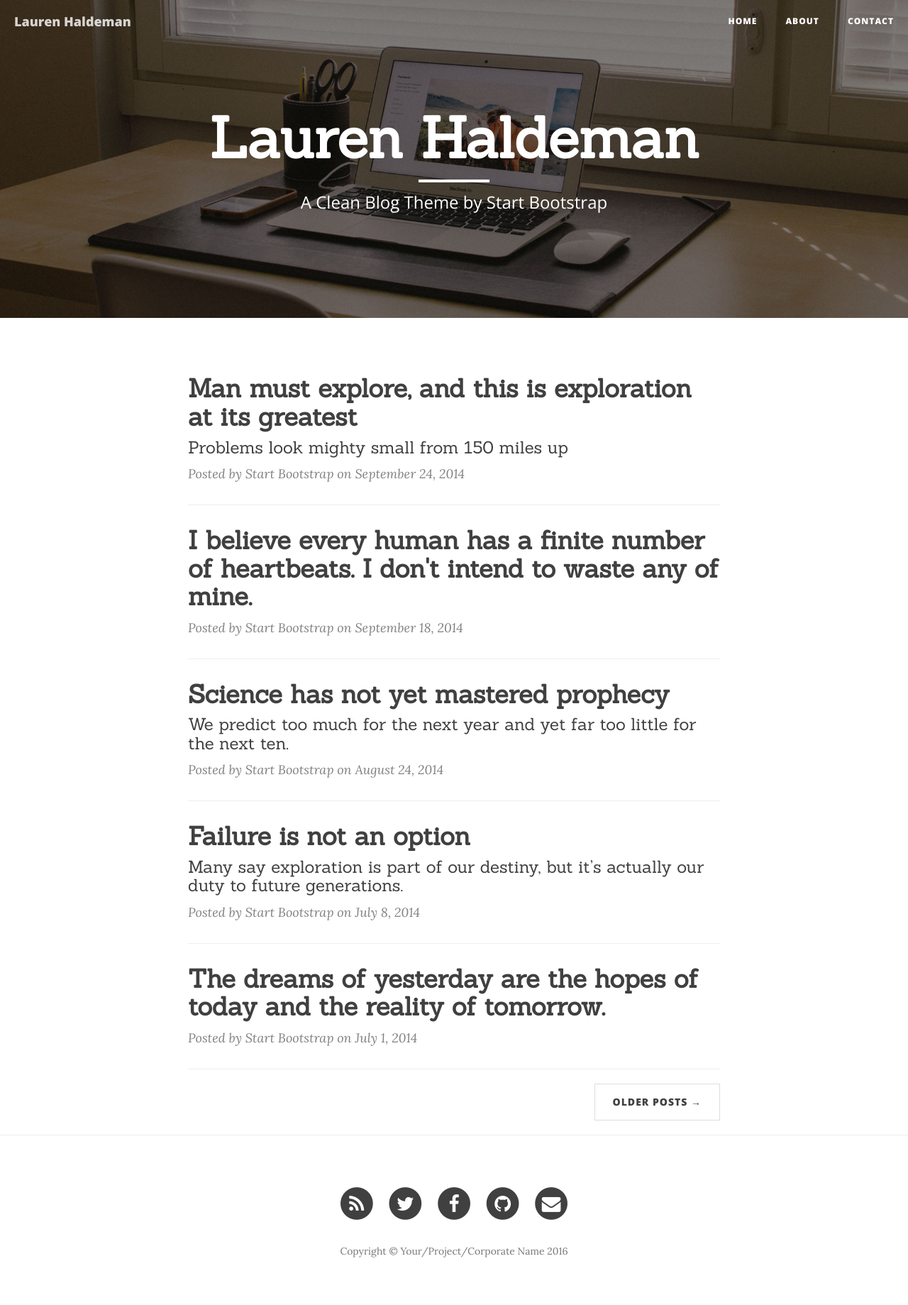
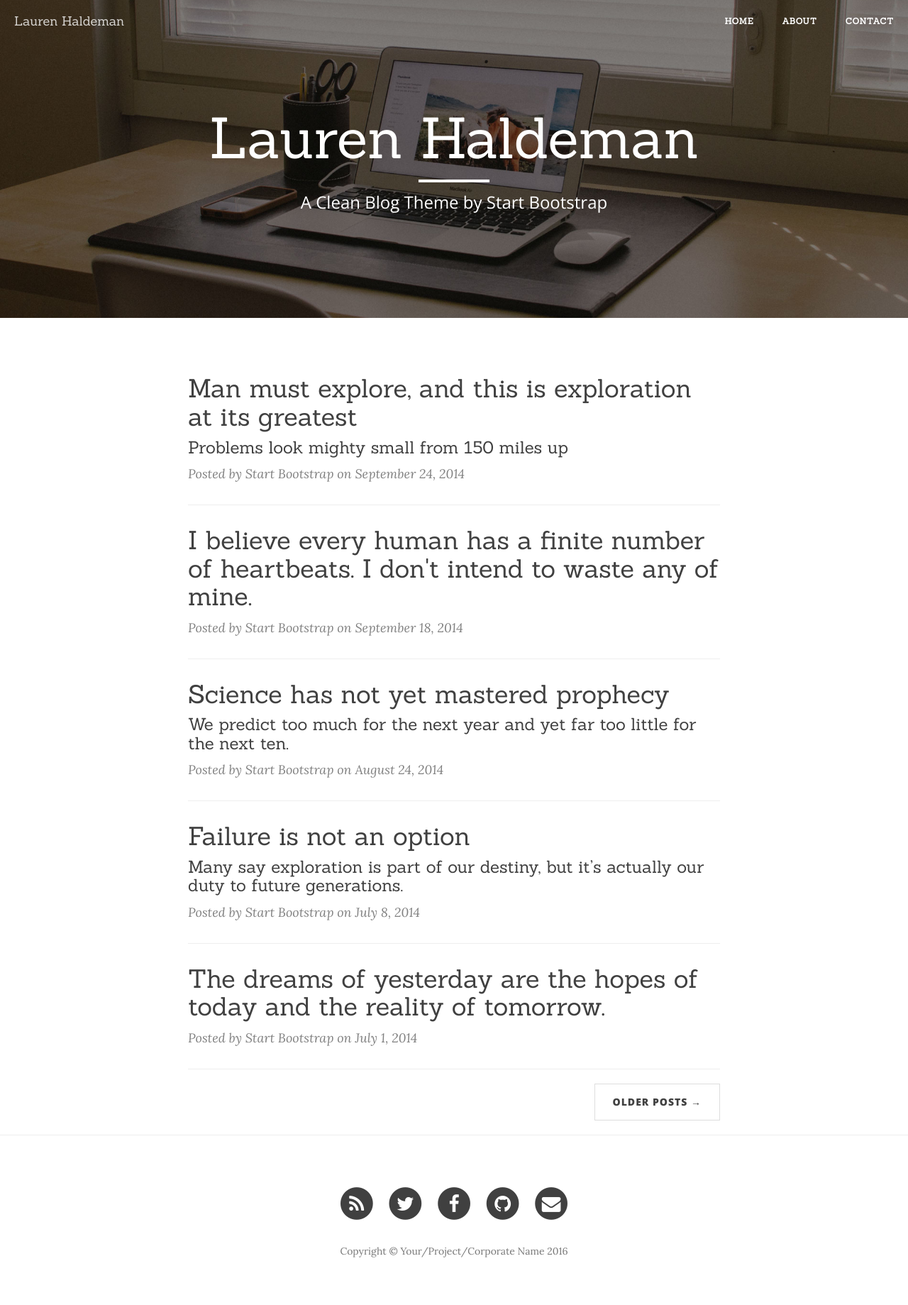
Before and after one commit to laurenhaldeman/laurenhaldeman.github.io, a Jekyll site: the page built from index.html, in a window 1280 px wide. Shown: the whole page at 71% size. Built offline with Jekyll 4.4.1, drawn with Linux system fonts in a browser that asks for light colours; nearby versions of some CDN libraries; the list of posts is cut into pages by our own code.

Commit message:
Update clean-blog.css

```diff
--- a/css/clean-blog.css
+++ b/css/clean-blog.css
@@ -23,7 +23,7 @@
 h5,
 h6 {
   font-family: 'Sanchez', serif;
-  font-weight: 800;
+  font-weight: 500;
 }
 a {
   color: #404040;
@@ -53,10 +53,10 @@
   left: 0;
   width: 100%;
   z-index: 3;
-  font-family: 'Open Sans', 'Helvetica Neue', Helvetica, Arial, sans-serif;
+  font-family: 'Sanchez', serif;
 }
 .navbar-custom .navbar-brand {
-  font-weight: 800;
+  font-weight: 500;
 }
 .navbar-custom .nav li a {
   text-transform: uppercase;
```
